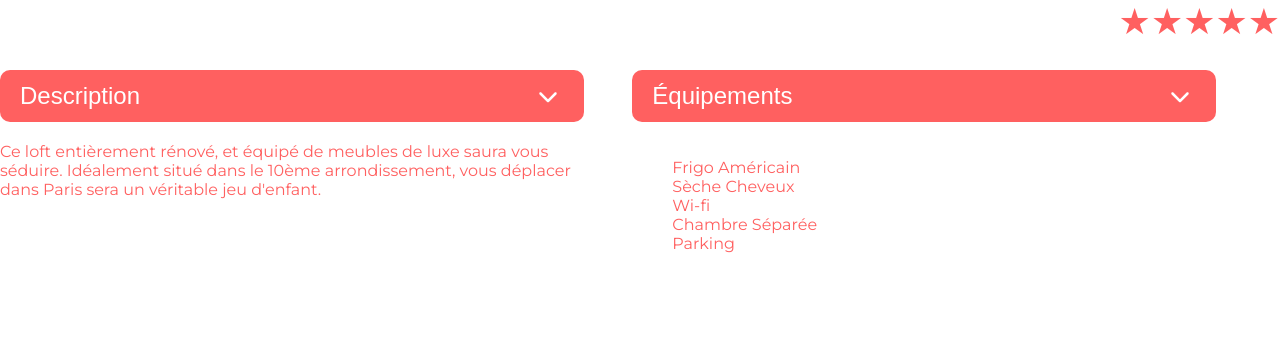
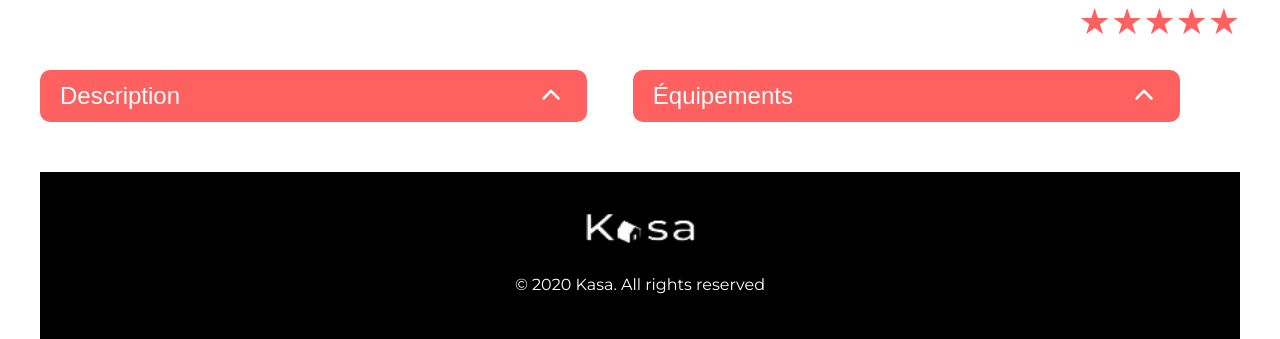
Before and after one commit to danou85/Kasa, a React (Vite) app: page /location/0979876d in a window 1280 px wide. Shown: the part 864-1203 px from the top of the page. Built offline with nearby package versions, Linux system fonts and the light colour scheme.

Commit message:
debug vollapse

```diff
--- a/src/composant/collapse.jsx
+++ b/src/composant/collapse.jsx
@@ -1,8 +1,9 @@
-import React from "react";
+import React, { useState } from "react";
 import { FontAwesomeIcon } from "@fortawesome/react-fontawesome";
 import { faChevronDown, faChevronUp } from "@fortawesome/free-solid-svg-icons";
 
-const Collapse = ({ title, content, isCollapsed, toggleCollapse }) => {
+const Collapse = ({ title, content }) => {
+  const [isCollapsible1Open, setCollapsible1Open] = useState(false);
   const renderChevron = (isOpen) => {
     return (
       <FontAwesomeIcon
@@ -10,16 +11,19 @@ const Collapse = ({ title, content, isCollapsed, toggleCollapse }) => {
         className={`chevron-icon ${isOpen ? "rotate" : ""}`}
       />
     );
-  }
-
+  };
   return (
     <div className="collapse-content">
-      <button className="collapse" onClick={toggleCollapse}>
+      <button
+        className="collapse"
+        onClick={() => setCollapsible1Open(!isCollapsible1Open)}
+      >
         {title}
-        {renderChevron(isCollapsed)}
+        {renderChevron(isCollapsible1Open)}
       </button>
-      {isCollapsed && (
+      {isCollapsible1Open && (
         <div className="collapse-description">
+          {/* Contenu de la collapsible 1 */}
           {content}
         </div>
       )}
```
